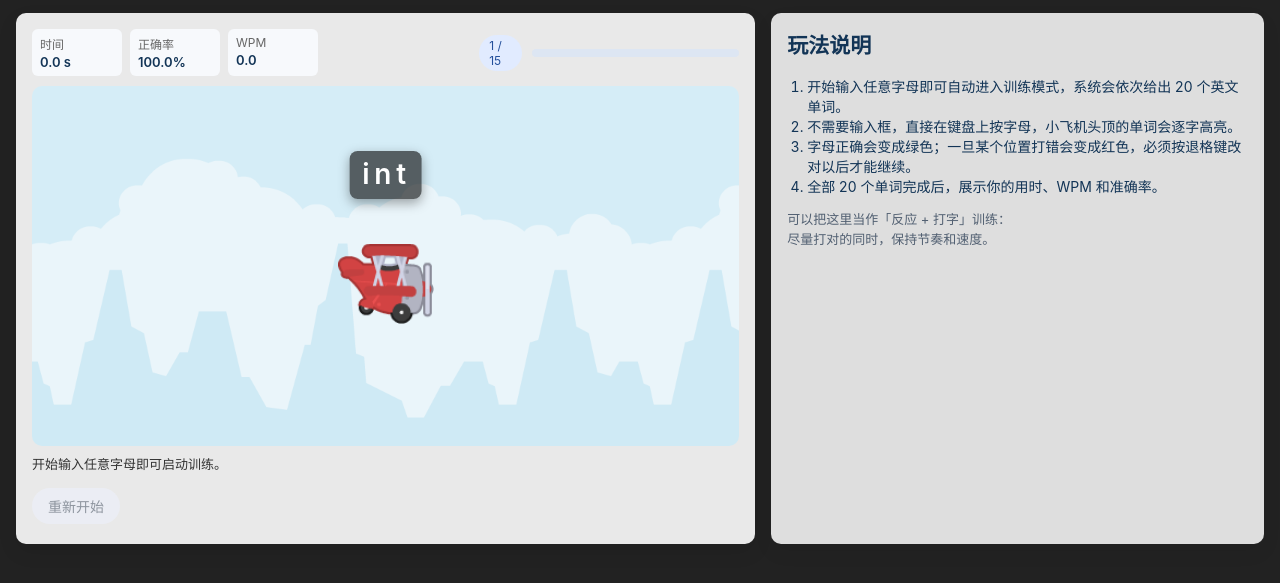
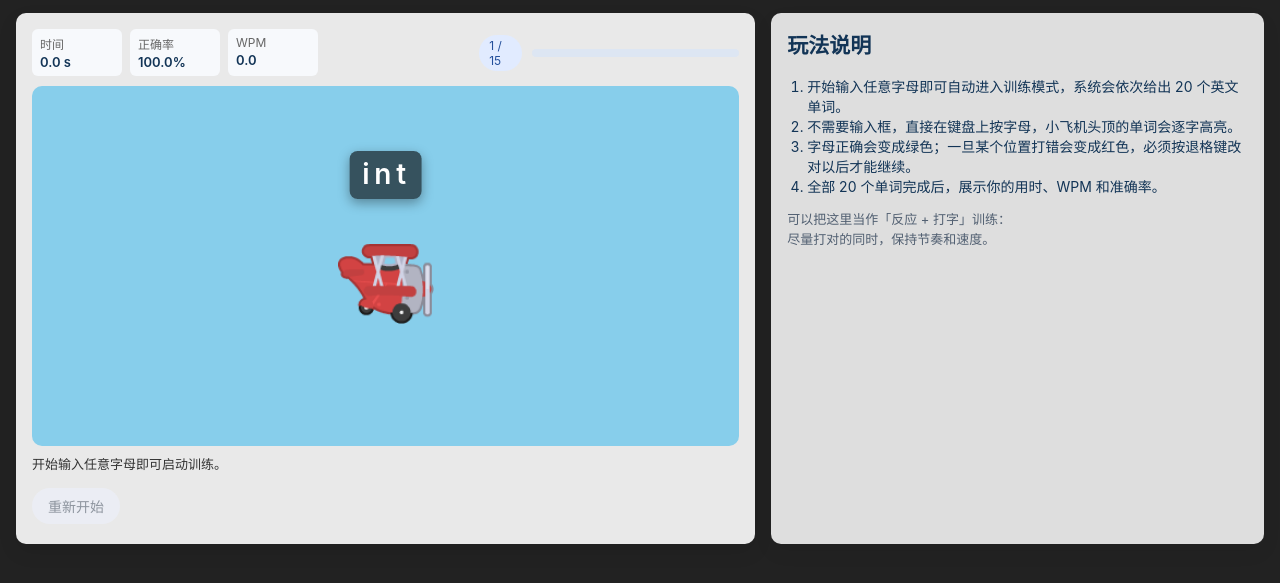
Before and after one commit to ayuki1024/youdao_games, a plain HTML site: page typing/public/index.html in a window 1280 px wide. Shown: the part 97-680 px from the top of the page. Drawn offline with Linux system fonts and the light colour scheme.

Commit message:
test: 暂时注释掉背景图片用于测试飞机显示

```diff
--- a/typing/public/style.css
+++ b/typing/public/style.css
@@ -71,10 +71,12 @@ body {
   position: relative;
   height: 360px;
   border-radius: 10px;
-  background-image: url("imgs/background.png");
-  background-size: auto 100%;
-  background-position: 0 0;
-  background-repeat: repeat-x;
+  /* 暂时注释掉背景图片用于测试 */
+  /* background-image: url("imgs/background.png"); */
+  /* background-size: auto 100%; */
+  /* background-position: 0 0; */
+  /* background-repeat: repeat-x; */
+  background-color: #87CEEB; /* 临时添加天空蓝色背景以便观察 */
   overflow: hidden;
   z-index: 0; /* 建立层叠上下文 */
 }
@@ -94,7 +96,7 @@ body {
   position: absolute;
   width: 110px;
   height: 80px;
-  background-image: url("imgs/Planes/planeRed1.png"); /* 修复：Planes 首字母大写 */
+  background-image: url("imgs/planes/planeRed1.png");
   background-size: contain;
   background-position: center;
   background-repeat: no-repeat;
```
